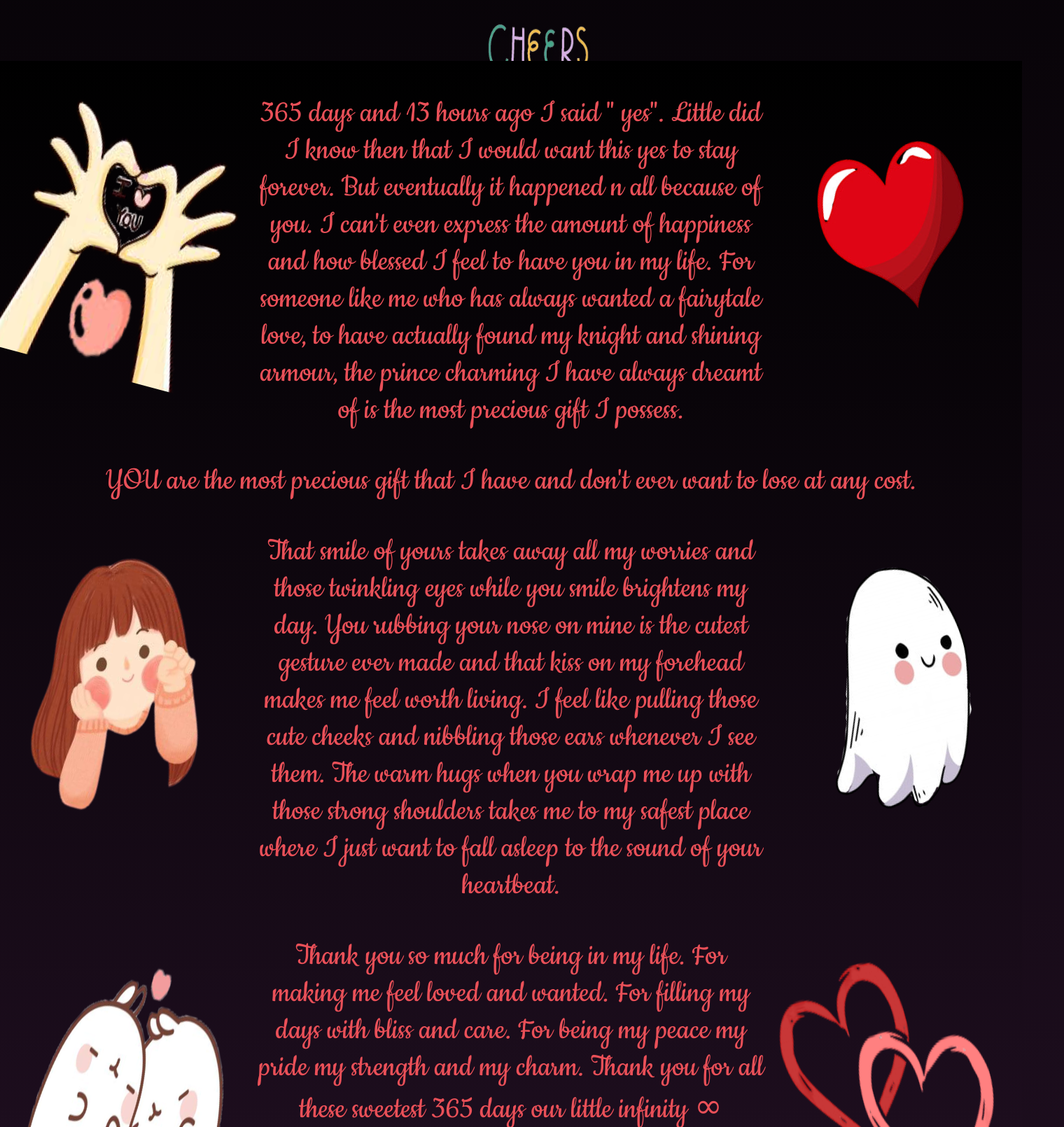
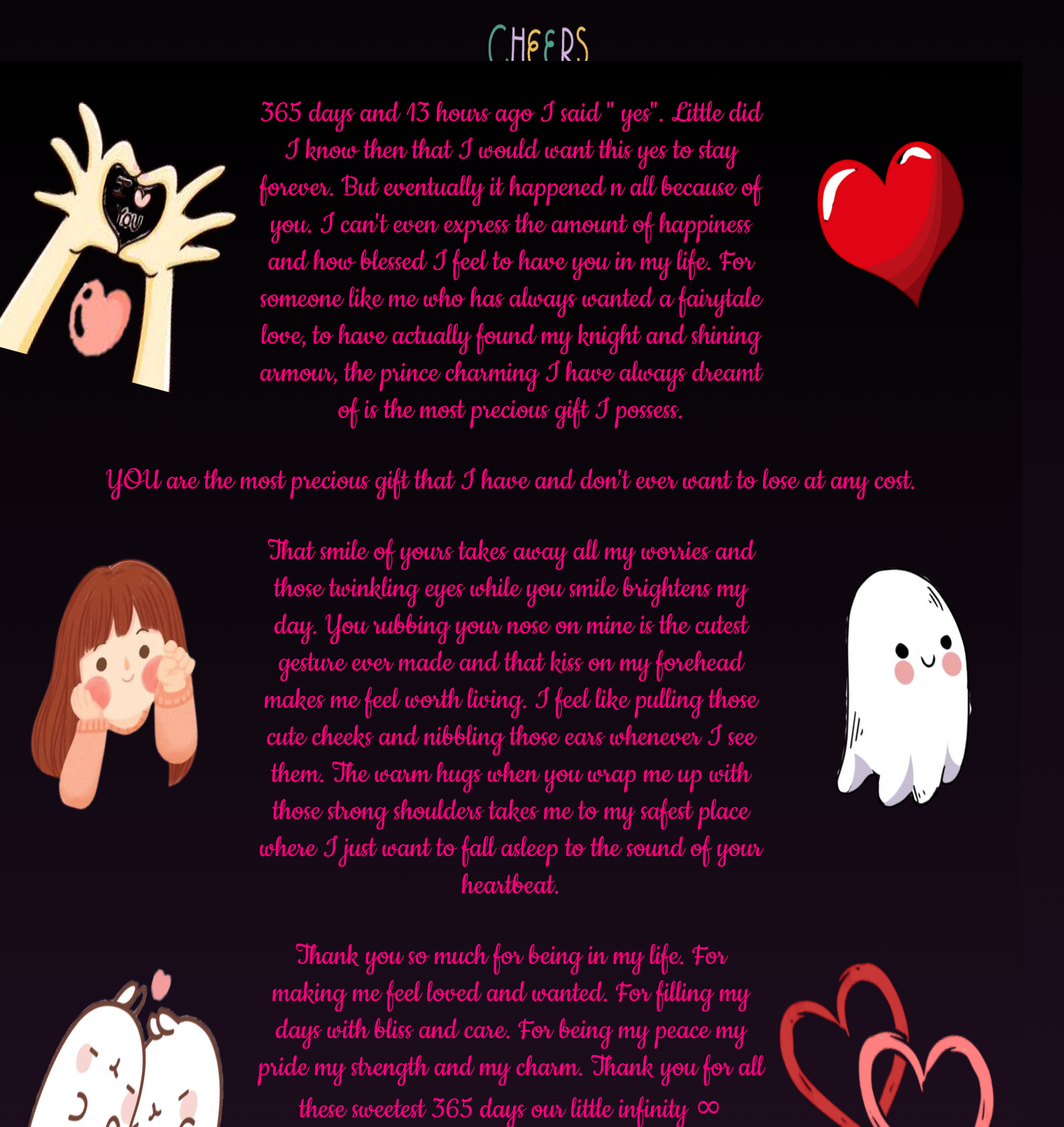
Before and after one commit to Subhlaxmi179/one, a PHP site: page /date.html in a window 1520 px wide. Shown: the part 663-2273 px from the top of the page at 70% size. Run offline with PHP 8.4, Linux system fonts and the light colour scheme; some libraries are stand-ins or nearby versions; some web fonts are replaced.

Commit message:
Update datestyle.css

```diff
--- a/css/datestyle.css
+++ b/css/datestyle.css
@@ -94,7 +94,7 @@ text-decoration: none;
 p
 {font-family: 'Cookie', cursive;
 font-size: 3em;
-color:#ea5058;
+color:#ff007f;
 }
 .cake{
   position:relative;
```
